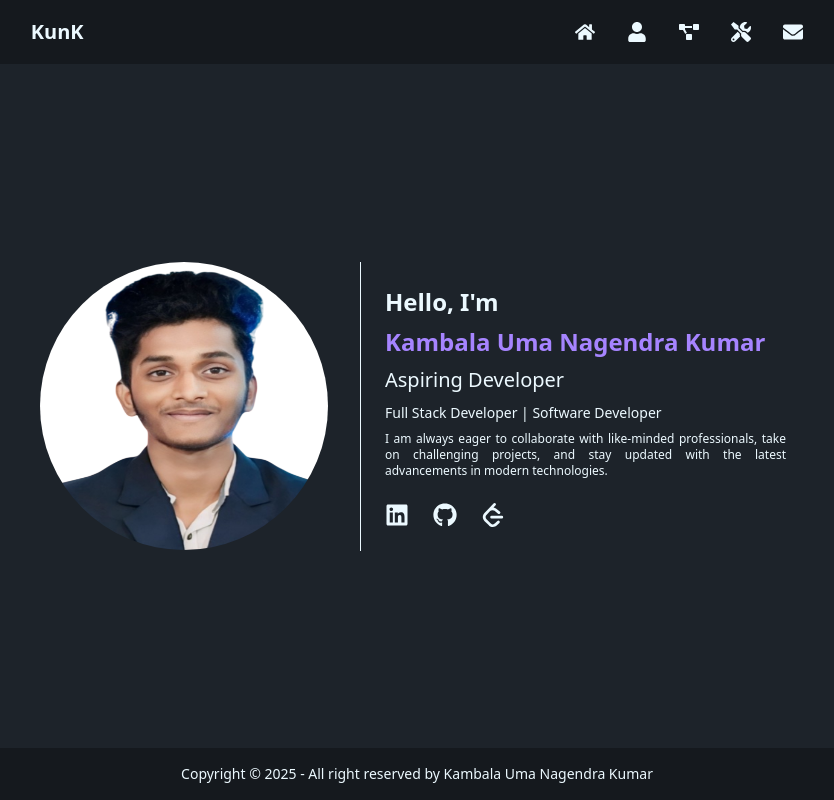
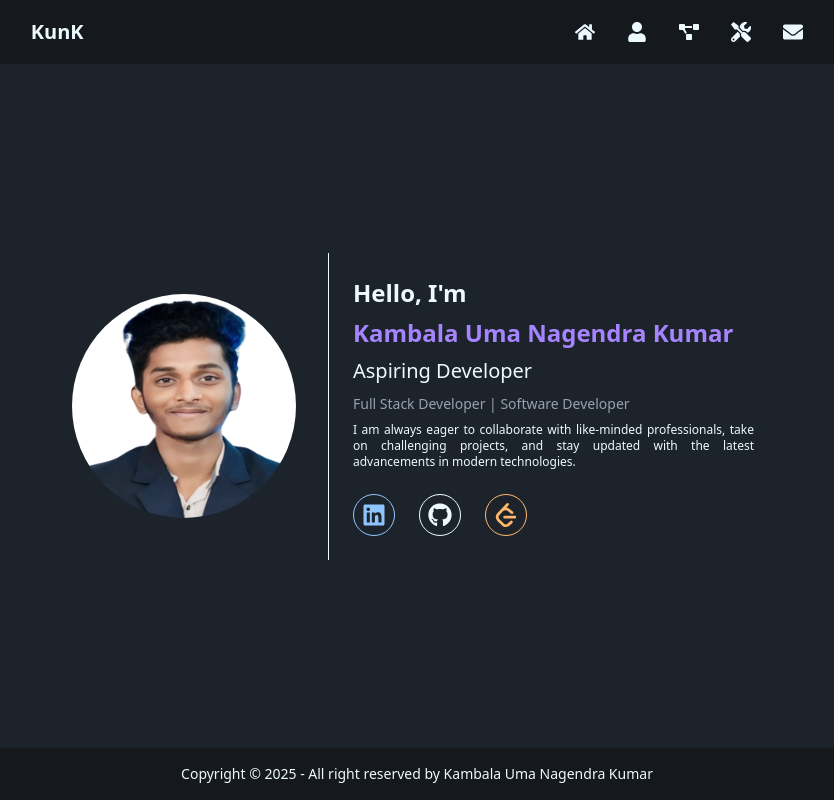
Before and after one commit to umanagendrakumar/MyPortfolio, a React (Vite) app: page / in a window 1280 px wide. Shown: the whole page, without its empty margins (223-1057 px from the left). Built offline with nearby package versions, Linux system fonts and the light colour scheme.

Commit message:
Resized and Added border to icons

```diff
--- a/src/components/Home.jsx
+++ b/src/components/Home.jsx
@@ -10,18 +10,18 @@ const Home = () => {
                     <img
                         src={Photo}
                         alt="Profile pic"
-                        className="rounded-[50%] p-4 h-80 w-80" />
+                        className="rounded-[50%] p-4 h-64 w-64" />
                 </figure>
                 <div className="card-body max-w-[450px] border-l">
                     <h2 className="card-title text-2xl">Hello, I'm</h2>
                     <h2 className="card-title text-2xl text-violet-400">Kambala Uma Nagendra Kumar</h2>
                     <p className="text-xl">Aspiring Developer</p>
-                    <p className="text-md">Full Stack Developer | Software Developer</p>
+                    <p className="text-md text-gray-400">Full Stack Developer | Software Developer</p>
                     <p className="text-xs text-justify hidden sm:block">I am always eager to collaborate with like-minded professionals, take on challenging projects, and stay updated with the latest advancements in modern technologies.</p>
                     <div className="card-actions mt-4">
-                        <a href="https://www.linkedin.com/in/kunk/" className="text-2xl mr-4"><FaLinkedin /></a>
-                        <a href="https://github.com/umanagendrakumar" className="text-2xl mr-4"><FaGithub /></a>
-                        <a href="https://leetcode.com/u/KunkLeetcodeId/" className="text-2xl"><SiLeetcode /></a>
+                        <a href="https://www.linkedin.com/in/kunk/" className="text-2xl text-blue-300 mr-4 border rounded-full p-2"><FaLinkedin /></a>
+                        <a href="https://github.com/umanagendrakumar" className="text-2xl mr-4  border rounded-full p-2"><FaGithub /></a>
+                        <a href="https://leetcode.com/u/KunkLeetcodeId/" className="text-2xl text-orange-300 border rounded-full p-2"><SiLeetcode /></a>
                     </div>
 
                 </div>
```
